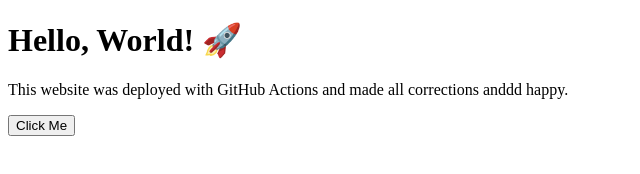
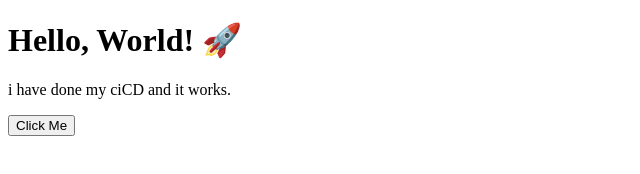
Before and after one commit to MrOmarJnr/CICDrepo, a plain HTML site: page index.html in a window 1280 px wide. Shown: the whole page, without its empty margins (0-640 px from the left). Drawn offline with Linux system fonts and the light colour scheme.

Commit message:
Updated homepage text

```diff
--- a/index.html
+++ b/index.html
@@ -9,7 +9,7 @@
 <body>
   <div class="container">
     <h1>Hello, World! 🚀</h1>
-    <p>This website was deployed with GitHub Actions and made all corrections anddd happy.</p>
+    <p>i have done my ciCD and it works.</p>
     <button onclick="showAlert()">Click Me</button>
   </div>
   <script src="script.js"></script>
```
